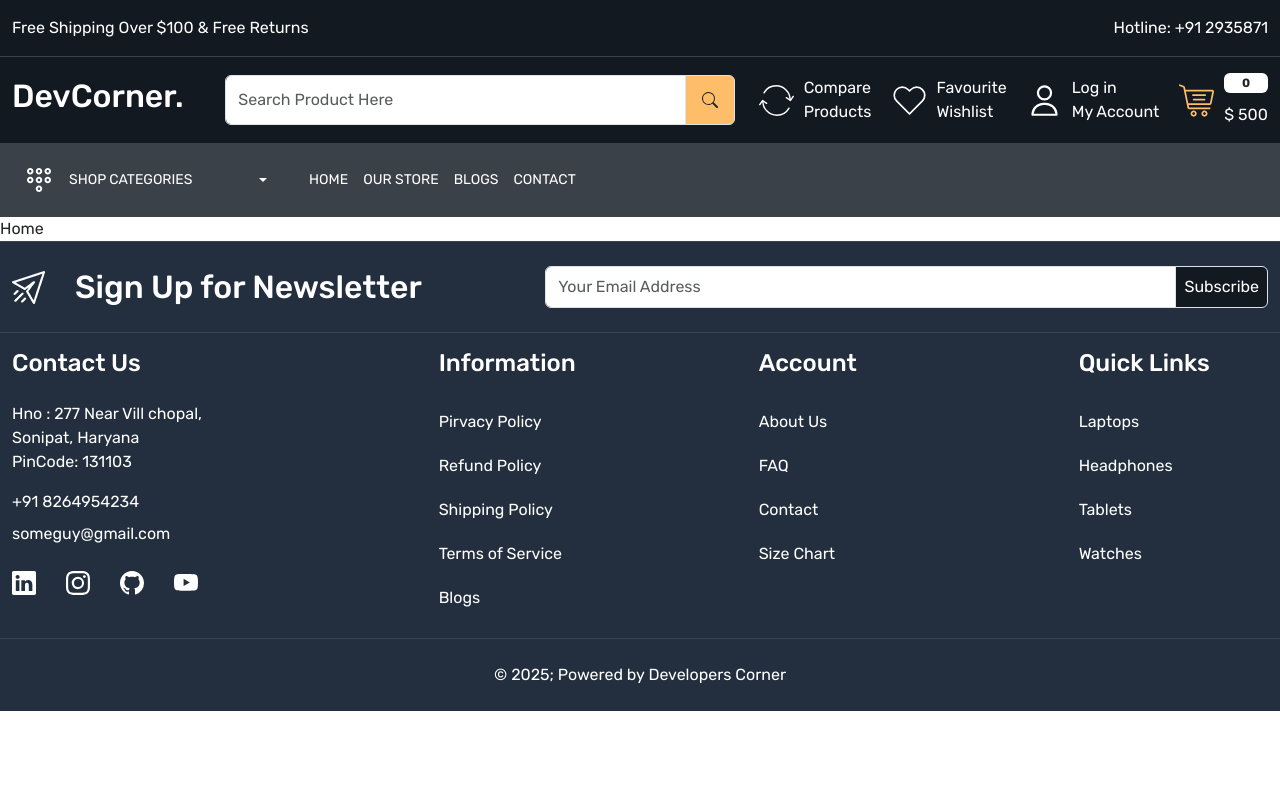
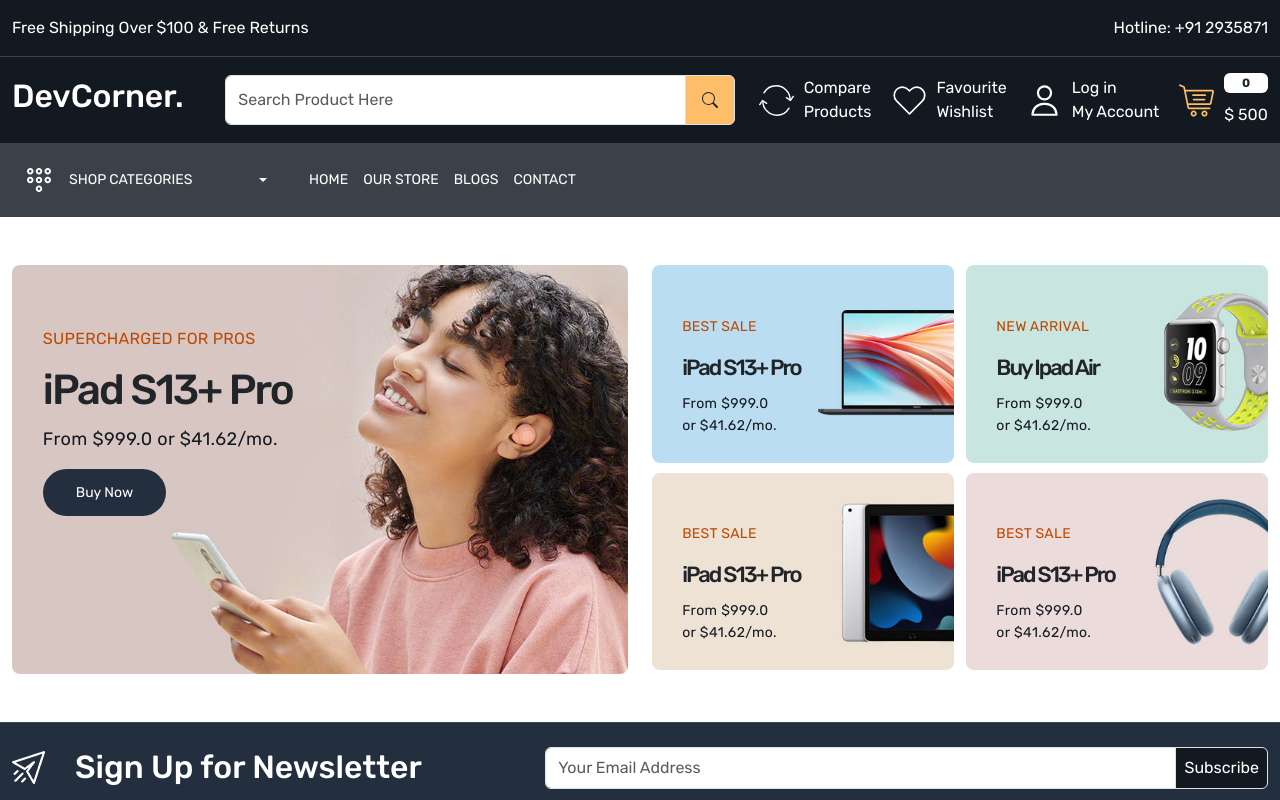
Before and after one commit to CRush-Coding/Ecommerce-Frontend, a React (Create React App) app: page / in a window 1280 px wide. Shown: the top 800 px of the page. Built offline with nearby package versions, Linux system fonts and the light colour scheme.

Commit message:
Added home banner section.

```diff
--- a/src/App.css
+++ b/src/App.css
@@ -23,6 +23,11 @@
   --color-3b4149: #3b4149;
   --color-febd69: #febd69;
   --color-232f3e: #232f3e;
+  --color-bf4800: #bf4800;
+}
+
+.gap-5{
+  gap: 5px;
 }
 
 .gap-10{
@@ -35,6 +40,19 @@
 
 .gap-30{
   gap: 30px;
+}
+
+.button{
+  background-color: var(--color-232f3e);
+  color: white;
+  padding: 13px 33px;
+  font-size: 14px;
+  border-radius: 35px;
+}
+
+.button:hover{
+  background-color: var(--color-febd69);
+  color: black;
 }
 
 /* Header Part */
@@ -111,3 +129,73 @@
   padding: 8px 17px;
 }
 /* End Footer Section */
+
+
+/* Home Page */
+
+.main-banner-content{
+  top: 15%;
+  left: 5%;
+}
+
+.main-banner-content h4{
+  font-size: 16px;
+  font-weight: 400;
+  line-height: 24px;
+  color: var(--color-bf4800);
+  margin: 0 0 12px;
+  letter-spacing: 0.3px;
+  text-transform: uppercase;
+}
+
+.main-banner-content h5{
+  font-size: 42px;
+  line-height: 54px;
+  letter-spacing: -2px;
+  font-weight: 500;
+  padding: 0;
+  text-transform: none;
+}
+
+.main-banner-content p{
+  font-size: 18px;
+  line-height: 28px;
+  letter-spacing: .4px;
+  color: var(--color-131921);
+}
+
+.small-banner-content{
+  top: 25%;
+  left: 10%;
+}
+
+.small-banner-content h4{
+  font-size: 14px;
+  font-weight: 400;
+  line-height: 24px;
+  color: var(--color-bf4800);
+  margin: 0 0 12px;
+  letter-spacing: 0.3px;
+  text-transform: uppercase;
+}
+
+.small-banner-content h5{
+  font-size: 22px;
+  line-height: 34px;
+  letter-spacing: -2px;
+  font-weight: 500;
+  text-transform: none;
+}
+
+.small-banner-content p{
+  font-size: 14px;
+  line-height: 22px;
+  letter-spacing: .4px;
+  color: var(--color-131921);
+}
+
+.small-banner{
+  width: 49%;
+}
+
+/* End Home Page */
--- a/src/pages/Home.js
+++ b/src/pages/Home.js
@@ -1,9 +1,83 @@
-import React from 'react'
+import React from 'react';
+import { Link } from 'react-router-dom';
 
 const Home = () => {
   return (
-    <div>Home</div>
-  )
+    <>
+    <section className="home-wrapper-1 py-5">
+      <div className="container-xxl">
+        <div className="row">
+          <div className="col-6">
+            <div className="main-banner position-relative">
+              <img src='images/images/main-banner-1.jpg'
+                className='img-fluid rounded-3'
+                alt='main banner'
+              />
+              <div className="main-banner-content position-absolute ">
+                <h4>SUPERCHARGED FOR PROS</h4>
+                <h5>iPad S13+ Pro</h5>
+                <p> From $999.0 or $41.62/mo.</p>
+                <Link className='button'>Buy Now</Link>
+              </div>
+            </div>
+          </div>
+          <div className="col-6">
+            <div className="d-flex flex-wrap gap-10 justify-content-between align-items-center">
+              <div className="small-banner position-relative">
+                <img
+                  src='images/images/catbanner-01.jpg'
+                  className='img-fluid rounded-3'
+                  alt='main banner'
+                />
+                <div className="small-banner-content position-absolute ">
+                  <h4>Best Sale</h4>
+                  <h5>iPad S13+ Pro</h5>
+                  <p> From $999.0 <br /> or $41.62/mo.</p>
+                </div>
+              </div>
+              <div className="small-banner position-relative">
+                <img
+                  src='images/images/catbanner-02.jpg'
+                  className='img-fluid rounded-3'
+                  alt='main banner'
+                />
+                <div className="small-banner-content position-absolute ">
+                  <h4>New Arrival</h4>
+                  <h5>Buy Ipad Air</h5>
+                  <p> From $999.0 <br /> or $41.62/mo.</p>
+                </div>
+              </div>
+              <div className="small-banner position-relative">
+                <img
+                  src='images/images/catbanner-03.jpg'
+                  className='img-fluid rounded-3'
+                  alt='main banner'
+                />
+                <div className="small-banner-content position-absolute ">
+                  <h4>Best Sale</h4>
+                  <h5>iPad S13+ Pro</h5>
+                  <p> From $999.0 <br /> or $41.62/mo.</p>
+                </div>
+              </div>
+              <div className="small-banner position-relative">
+                <img
+                  src='images/images/catbanner-04.jpg'
+                  className='img-fluid rounded-3'
+                  alt='main banner'
+                />
+                <div className="small-banner-content position-absolute ">
+                  <h4>Best Sale</h4>
+                  <h5>iPad S13+ Pro</h5>
+                  <p> From $999.0 <br /> or $41.62/mo.</p>
+                </div>
+              </div>
+            </div>
+          </div>
+        </div>
+      </div>
+    </section>
+    </>
+  );
 }
 
 export default Home
```
